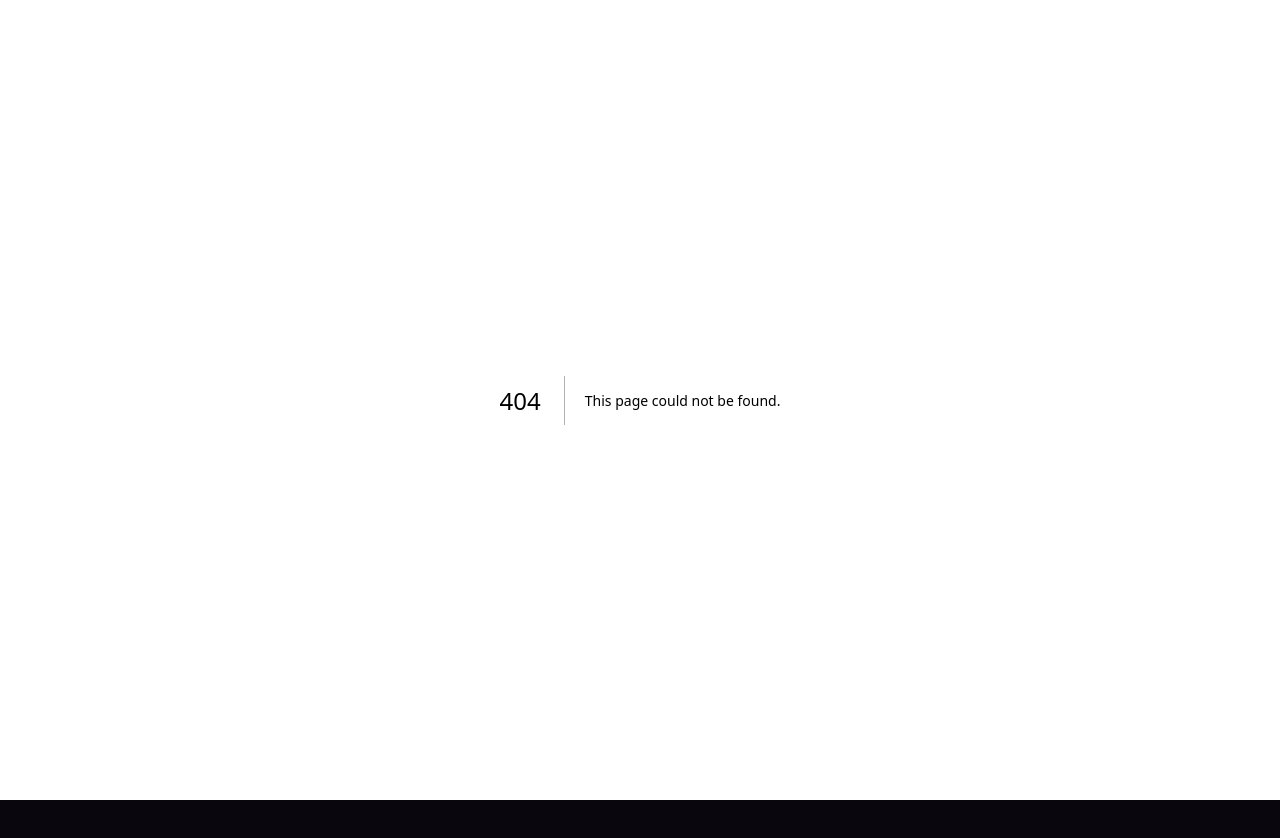
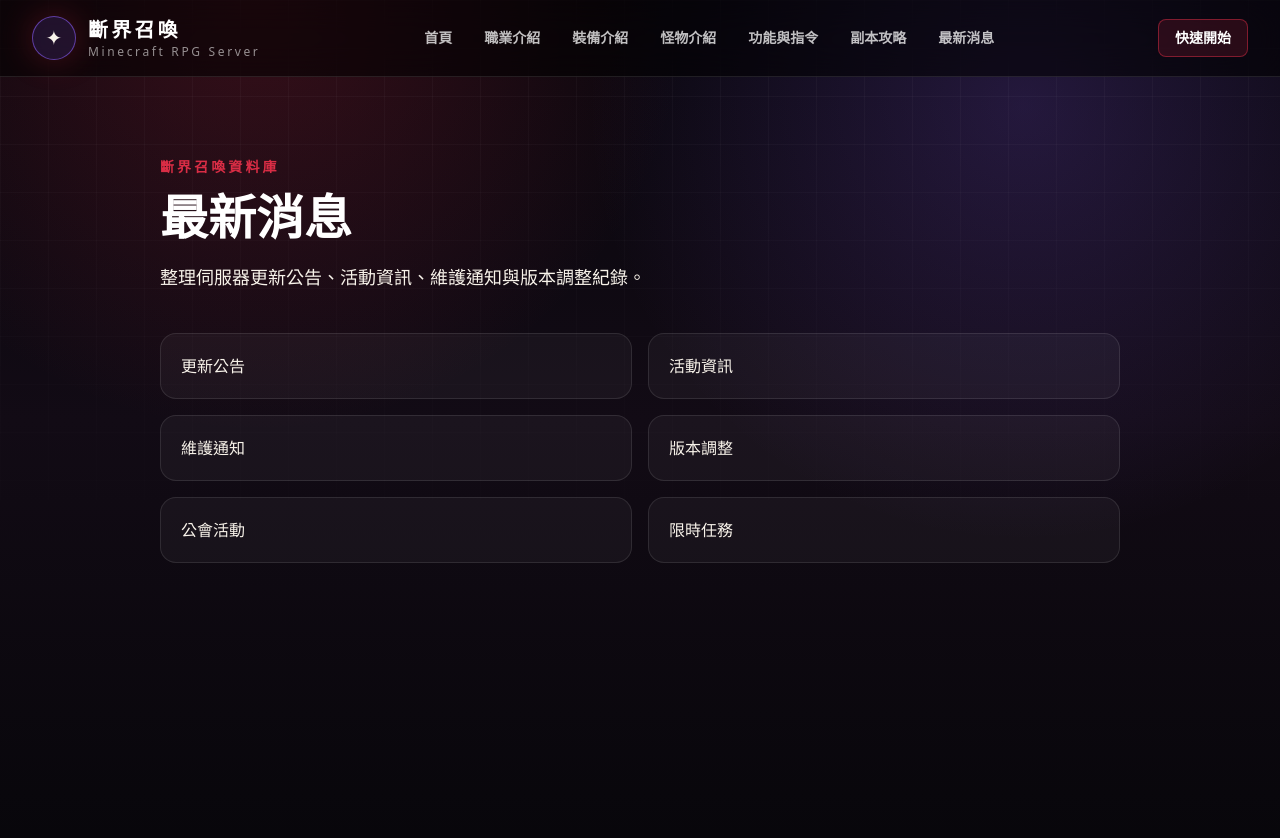
Before and after one commit to bella-163/forriftcall, a Next.js app: page /news in a window 1280 px wide. Before the commit this address had no page. Shown: the top 838 px of the page. Before the commit the page ends 800 px from the top, so only its background shows below. Built offline with nearby package versions, Linux system fonts and the light colour scheme.

Commit message:
Add news page placeholder

```diff
--- /dev/null
+++ b/src/app/news/page.tsx
@@ -0,0 +1,15 @@
+import { SiteHeader } from "@/components/layout/SiteHeader";
+import { SectionPlaceholder } from "@/components/sections/SectionPlaceholder";
+
+export default function NewsPage() {
+  return (
+    <>
+      <SiteHeader />
+      <SectionPlaceholder
+        title="最新消息"
+        description="整理伺服器更新公告、活動資訊、維護通知與版本調整紀錄。"
+        items={["更新公告", "活動資訊", "維護通知", "版本調整", "公會活動", "限時任務"]}
+      />
+    </>
+  );
+}
```
